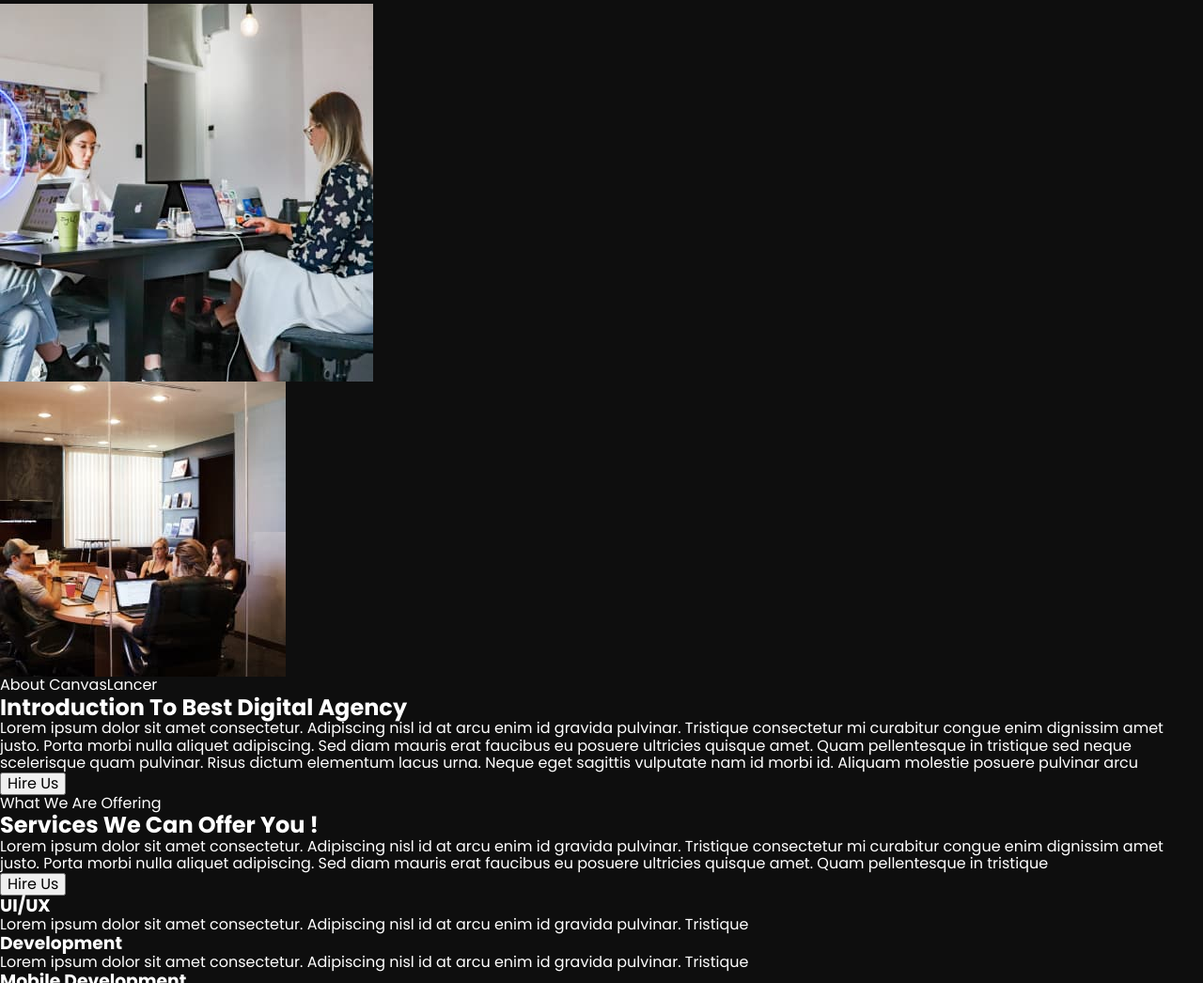
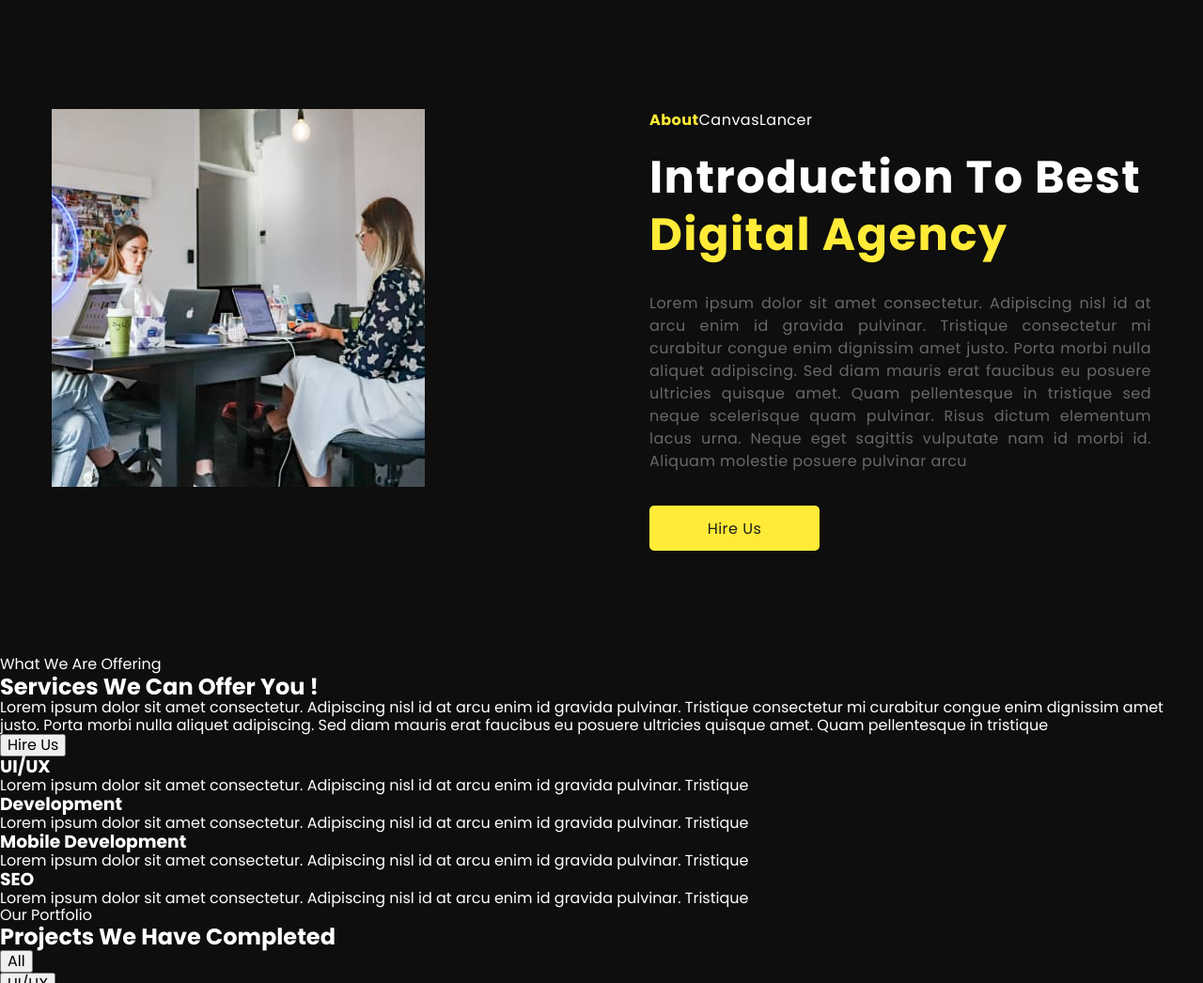
Before and after one commit to ElizabethBil/team_project, a plain HTML site: page index.html in a window 1280 px wide. Shown: the part 820-1866 px from the top of the page at 94% size. Drawn offline with nearby package versions, Linux system fonts and the light colour scheme.

Commit message:
upgrade about section

```diff
--- a/css/styles.css
+++ b/css/styles.css
@@ -1,7 +1,7 @@
 body {
   font-family: Poppins, sans-serif;
-    color: #FFF;
-    background-color: #0E0E0E;
+  color: #fff;
+  background-color: #0e0e0e;
 }
 
 a {
@@ -41,16 +41,14 @@ button {
   margin-right: auto;
 }
 
-
 /* =============HEADER============ */
 
 .header {
   background: #202020;
-
 }
 
 .header-logo {
-    color: #FFF;
+  color: #fff;
   font-family: Inter, sans-serif;
   font-size: 24px;
   font-weight: 600;
@@ -60,7 +58,7 @@ button {
 }
 
 .header-list-link {
-    color: #FFF;
+  color: #fff;
   font-size: 16px;
   line-height: normal;
   letter-spacing: 0.03em;
@@ -69,17 +67,15 @@ button {
   display: inline-block;
 }
 
-
 .header-button {
   border-radius: 5px;
-    background: #FFEB38;
+  background: #ffeb38;
   min-width: 128px;
   height: 44px;
   flex-shrink: 0;
   font-size: 16px;
   letter-spacing: 0.03em;
   border: none;
-
 }
 
 .header-list {
@@ -96,7 +92,6 @@ button {
 /* .header-list-item:not(:last-child){
     margin-right:40px */
 
-
 /* Hero section */
 .hero-section {
   padding-top: 187px;
@@ -104,7 +99,7 @@ button {
 }
 
 .hero-subtitle {
-    color: #FFF;
+  color: #fff;
   text-align: center;
   line-height: normal;
   letter-spacing: 0.03em;
@@ -112,12 +107,12 @@ button {
 }
 
 .hero-subtitle-part {
-    color: #FFEB38;
+  color: #ffeb38;
   font-weight: 700;
 }
 
 .hero-title {
-    color: #FFF;
+  color: #fff;
   font-size: 70px;
   line-height: 1.29;
   letter-spacing: 0.03em;
@@ -128,7 +123,7 @@ button {
 }
 
 .hero-text {
-    color: #FFF;
+  color: #fff;
   text-align: center;
   letter-spacing: 0.03em;
   max-width: 786px;
@@ -148,7 +143,7 @@ button {
   text-align: center;
   font-size: 16px;
   letter-spacing: 0.03em;
-    background-color: #FFF;
+  background-color: #fff;
   border-radius: 5px;
   min-width: 181px;
   height: 48px;
@@ -157,5 +152,54 @@ button {
 
 .hero-button:hover,
 .hero-button:focus {
-    background-color: #FFEB38;
+  background-color: #ffeb38;
 }
+/* About Section */
+.about-section{
+    padding-top: 112px;
+    padding-bottom: 112px;
+}
+.about-subtitle-part {
+  color: #ffeb38;
+  font-weight: 700;
+}
+.about-subtitle {
+  color: #fff;
+  line-height: 1.5;
+  letter-spacing: 0.03em;
+  margin-bottom: 19px;
+}
+.about-title {
+  color: #fff;
+  font-size: 48px;
+  line-height: 1.26;
+  letter-spacing: 0.03em;
+  max-width: 534px;
+  margin-bottom: 31px;
+}
+.about-title-part {
+  color: #ffeb38;
+}
+.about-text {
+  color: #696969;
+  text-align: justify;
+  line-height: 1.5;
+  letter-spacing: 0.03em;
+  max-width: 534px;
+  margin-bottom: 35px;
+}
+.about-button {
+  min-width: 181px;
+  height: 48px;
+  border-radius: 5px;
+  background: #ffeb38;
+  border: none;
+  color: #1e1e1e;
+  text-align: center;
+  line-height: normal;
+  letter-spacing: 0.03em;
+}
+.about-container{
+    display: flex;
+    justify-content: space-between;
+}
--- a/index.html
+++ b/index.html
@@ -1,17 +1,22 @@
 <!DOCTYPE html>
 <html lang="en">
-
   <head>
     <meta charset="UTF-8" />
     <meta name="viewport" content="width=device-width, initial-scale=1.0" />
 
-  <link rel="stylesheet" href="https://cdnjs.cloudflare.com/ajax/libs/modern-normalize/2.0.0/modern-normalize.min.css"
+    <link
+      rel="stylesheet"
+      href="https://cdnjs.cloudflare.com/ajax/libs/modern-normalize/2.0.0/modern-normalize.min.css"
       integrity="sha512-4xo8blKMVCiXpTaLzQSLSw3KFOVPWhm/TRtuPVc4WG6kUgjH6J03IBuG7JZPkcWMxJ5huwaBpOpnwYElP/m6wg=="
-    crossorigin="anonymous" referrerpolicy="no-referrer" />
+      crossorigin="anonymous"
+      referrerpolicy="no-referrer"
+    />
     <link rel="preconnect" href="https://fonts.googleapis.com" />
     <link rel="preconnect" href="https://fonts.gstatic.com" crossorigin />
-  <link href="https://fonts.googleapis.com/css2?family=Inter:wght@600&family=Poppins:wght@300;400;700&display=swap"
-    rel="stylesheet" />
+    <link
+      href="https://fonts.googleapis.com/css2?family=Inter:wght@600&family=Poppins:wght@300;400;700&display=swap"
+      rel="stylesheet"
+    />
     <link rel="stylesheet" href="./css/styles.css" />
     <title>Design Agency</title>
   </head>
@@ -55,7 +60,9 @@
       <!-- Section 1 -->
       <section id="hero" class="hero-section">
         <div class="container">
-        <p class="hero-subtitle">Welcome To <span class="hero-subtitle-part">Digital Agency</span></p>
+          <p class="hero-subtitle">
+            Welcome To <span class="hero-subtitle-part">Digital Agency</span>
+          </p>
           <h1 class="hero-title">Designing the Future with Design Agency</h1>
           <p class="hero-text">
             Lorem ipsum dolor sit amet consectetur. Aliquam quisque cursus proin
@@ -73,27 +80,47 @@
         </div>
       </section>
       <!-- Section About -->
-    <section id="about">
-      <ul>
-        <li>
-          <img src="./images/about-first.jpg" alt="about-first" width="397" height="402" />
+      <section id="about" class="about-section">
+        <div class="container about-container">
+          <ul class="about-list">
+            <li class="about-list-item">
+              <img
+                src="./images/about-first.jpg"
+                alt="about-first"
+                width="397"
+                height="402"
+              />
             </li>
-        <li>
-          <img src="./images/about-second.jpg" alt="about-second" width="304" height="314" />
-        </li>
+            <!-- <li class="about-list-item">
+              <img
+                src="./images/about-second.jpg"
+                alt="about-second"
+                width="304"
+                height="314"
+              />
+            </li> -->
           </ul>
-      <p>About CanvasLancer</p>
-      <h2>Introduction To Best Digital Agency</h2>
-      <p>
+          <div>
+            <p class="about-subtitle">
+              <span class="about-subtitle-part">About</span>CanvasLancer
+            </p>
+            <h2 class="about-title">
+              Introduction To Best
+              <span class="about-title-part">Digital Agency</span>
+            </h2>
+            <p class="about-text">
               Lorem ipsum dolor sit amet consectetur. Adipiscing nisl id at arcu
-        enim id gravida pulvinar. Tristique consectetur mi curabitur congue
-        enim dignissim amet justo. Porta morbi nulla aliquet adipiscing. Sed
-        diam mauris erat faucibus eu posuere ultricies quisque amet. Quam
-        pellentesque in tristique sed neque scelerisque quam pulvinar. Risus
-        dictum elementum lacus urna. Neque eget sagittis vulputate nam id
-        morbi id. Aliquam molestie posuere pulvinar arcu
+              enim id gravida pulvinar. Tristique consectetur mi curabitur
+              congue enim dignissim amet justo. Porta morbi nulla aliquet
+              adipiscing. Sed diam mauris erat faucibus eu posuere ultricies
+              quisque amet. Quam pellentesque in tristique sed neque scelerisque
+              quam pulvinar. Risus dictum elementum lacus urna. Neque eget
+              sagittis vulputate nam id morbi id. Aliquam molestie posuere
+              pulvinar arcu
             </p>
-      <button type="button">Hire Us</button>
+            <button class="about-button" type="button">Hire Us</button>
+          </div>
+        </div>
       </section>
       <!-- Section What We Are Offering -->
       <section id="services">
@@ -151,13 +178,28 @@
         </ul>
         <ul>
           <li>
-          <img src="./images/portfolio/meeting.jpg" alt="meeting" width="374" height="442" />
+            <img
+              src="./images/portfolio/meeting.jpg"
+              alt="meeting"
+              width="374"
+              height="442"
+            />
           </li>
           <li>
-          <img src="./images/portfolio/laptop.jpg" alt="laptop" width="381" height="513" />
+            <img
+              src="./images/portfolio/laptop.jpg"
+              alt="laptop"
+              width="381"
+              height="513"
+            />
           </li>
           <li>
-          <img src="./images/portfolio/workplace.jpg" alt="workplace" width="374" height="442" />
+            <img
+              src="./images/portfolio/workplace.jpg"
+              alt="workplace"
+              width="374"
+              height="442"
+            />
           </li>
         </ul>
       </section>
@@ -202,16 +244,36 @@
       </p>
       <ul>
         <li>
-        <img src="./images/resource/Facebook.jpg" alt="Facebook" width="9" height="15" />
+          <img
+            src="./images/resource/Facebook.jpg"
+            alt="Facebook"
+            width="9"
+            height="15"
+          />
         </li>
         <li>
-        <img src="./images/resource/Instagram.jpg" alt="Instagram" width="14.52" height="14.52" />
+          <img
+            src="./images/resource/Instagram.jpg"
+            alt="Instagram"
+            width="14.52"
+            height="14.52"
+          />
         </li>
         <li>
-        <img src="./images/resource/Twitter.jpg" alt="Twitter" width="17" height="15" />
+          <img
+            src="./images/resource/Twitter.jpg"
+            alt="Twitter"
+            width="17"
+            height="15"
+          />
         </li>
         <li>
-        <img src="./images/resource/LinkedIn.jpg" alt="LinkedIn" width="15.39" height="15.39" />
+          <img
+            src="./images/resource/LinkedIn.jpg"
+            alt="LinkedIn"
+            width="15.39"
+            height="15.39"
+          />
         </li>
       </ul>
       <p>Services</p>
@@ -246,5 +308,4 @@
       </ul>
     </footer>
   </body>
-
 </html>
```
Lines whose indentation alone changed are shown as unchanged.
